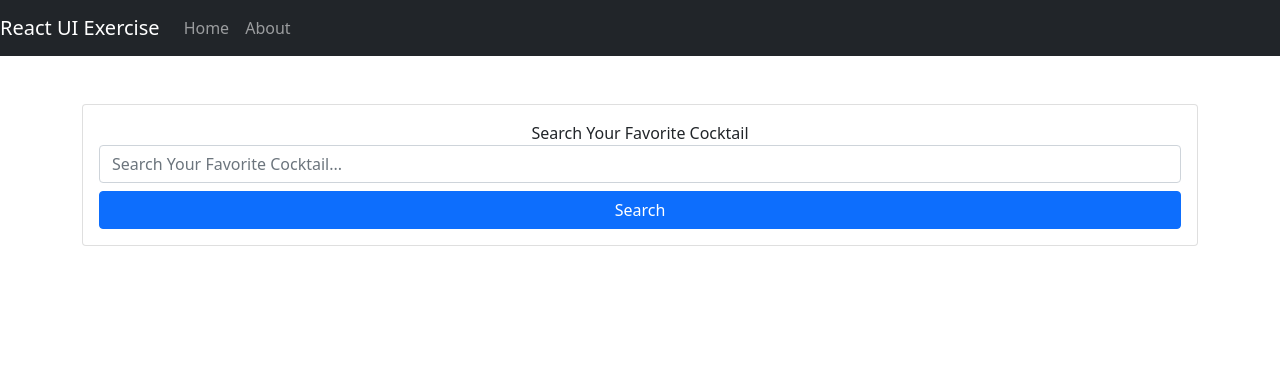
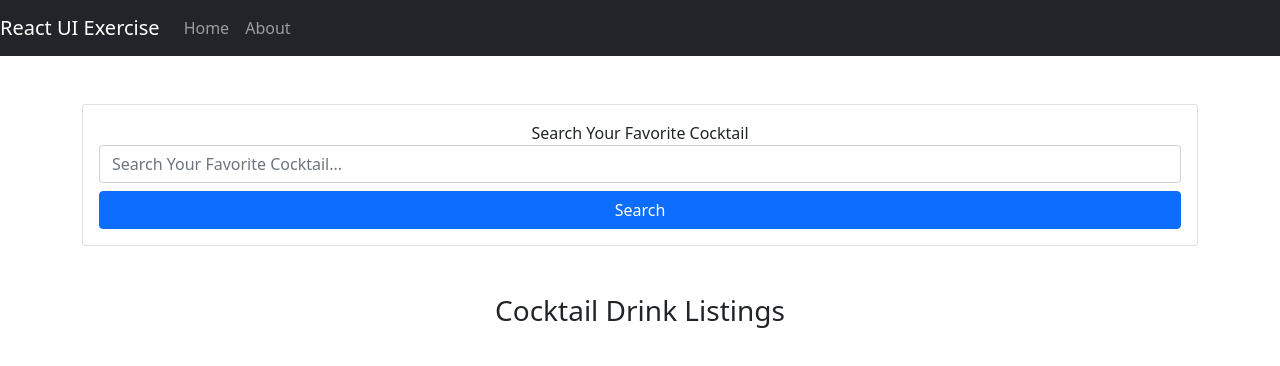
Before and after one commit to hollygrosario/cocktail-drink-listings, a React (Create React App) app: page / in a window 1280 px wide. Shown: the top 366 px of the page. Built offline with nearby package versions, Linux system fonts and the light colour scheme.

Commit message:
Initial creation of List Component (#5)

```diff
--- a/src/Home.js
+++ b/src/Home.js
@@ -1,9 +1,13 @@
 import React from 'react'
 import Search from './Search'
+import List from './List'
 
 const Home = () => {
   return (
+    <>
     <Search />
+    <List />
+    </>
   )
 }
 
--- /dev/null
+++ b/src/List.js
@@ -0,0 +1,9 @@
+import React from 'react'
+
+const List = () => {
+  return (
+    <h3>Cocktail Drink Listings</h3>
+  )
+}
+
+export default List
--- a/src/index.js
+++ b/src/index.js
@@ -18,7 +18,7 @@ ReactDOM.render(
       <Routes>
         <Route path='/' element={<App />} />
         <Route path='/About' element={<About />} />
-          <Route path='/*' element={<NotFound />} />
+        <Route path='/*' element={<NotFound />} />
       </Routes>
     </BrowserRouter>
   </StrictMode>,
```
